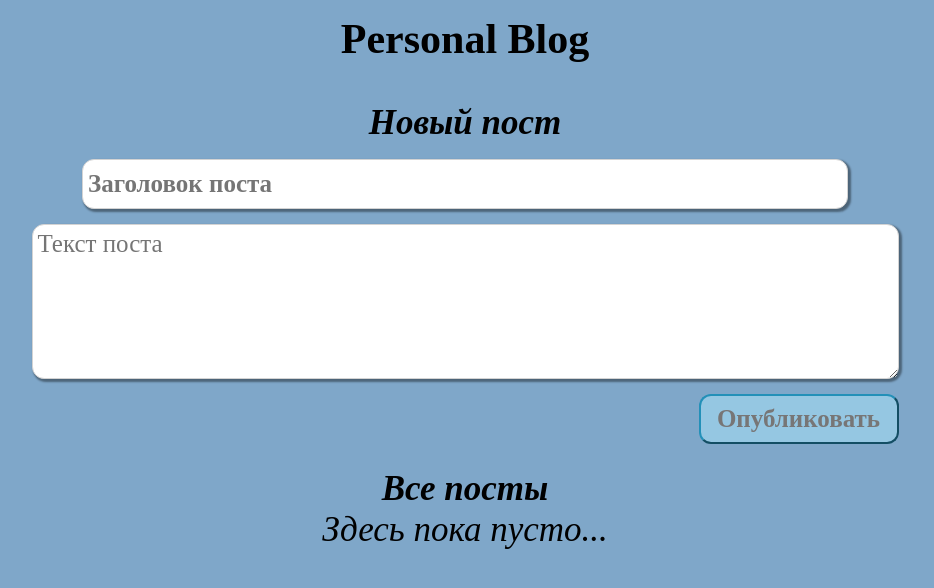
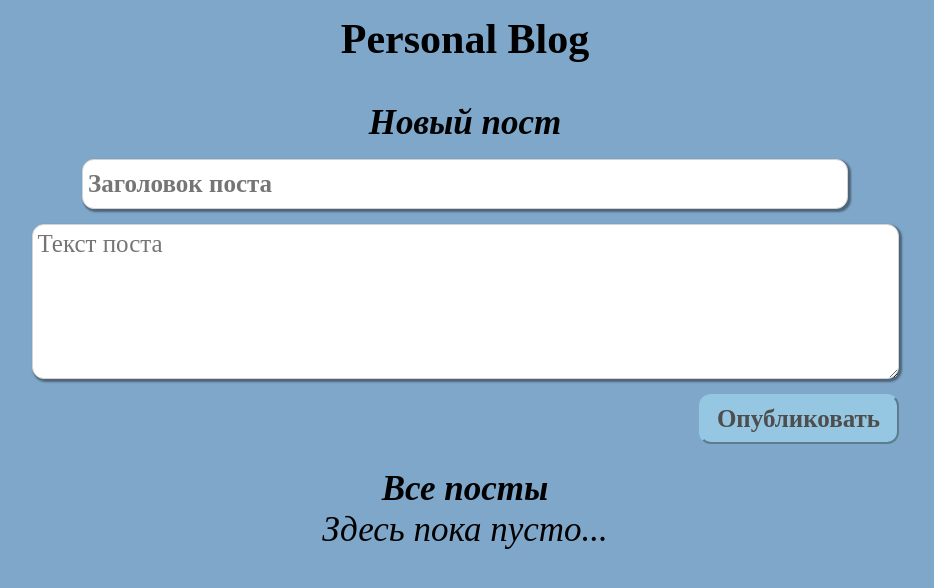
Before and after one commit to anastasiia-avdeeva/JSONplaceholderPostTraining, a plain HTML site: page index.html in a window 1280 px wide. Shown: the whole page, without its empty margins (175-1109 px from the left). Drawn offline with Linux system fonts and the light colour scheme.

Commit message:
change form error msgs'text, make small changes for styles

```diff
--- a/style.scss
+++ b/style.scss
@@ -11,6 +11,10 @@ h4,
 h5,
 h6 {
   margin: 0;
+}
+
+button {
+  cursor: pointer;
 }
 
 body {
@@ -77,8 +81,9 @@ body {
   }
 
   &__btn:disabled {
+    border-color: rgb(149, 199, 226);
     background-color: rgb(149, 199, 226);
-    color: rgb(119, 118, 118);
+    color: rgb(78, 78, 78);
   }
 }
 
```
Also changed, not shown: index.html (+2 -2 lines), style.css.
